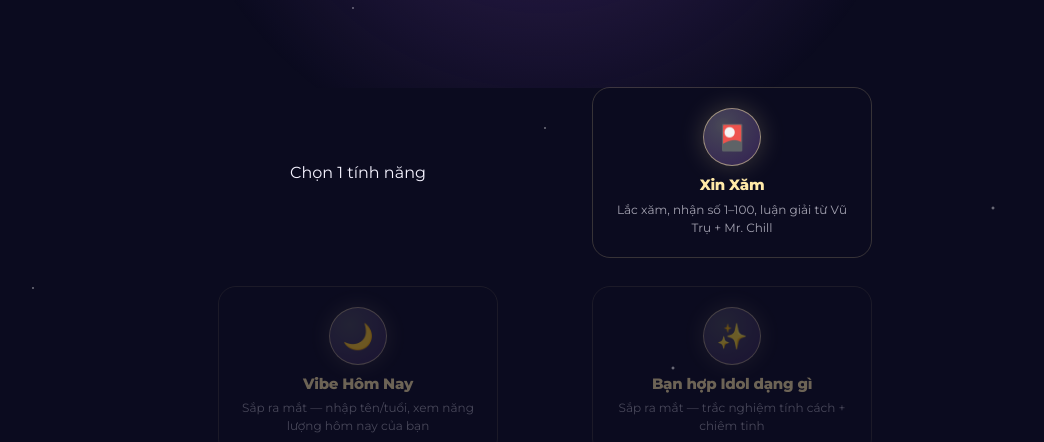
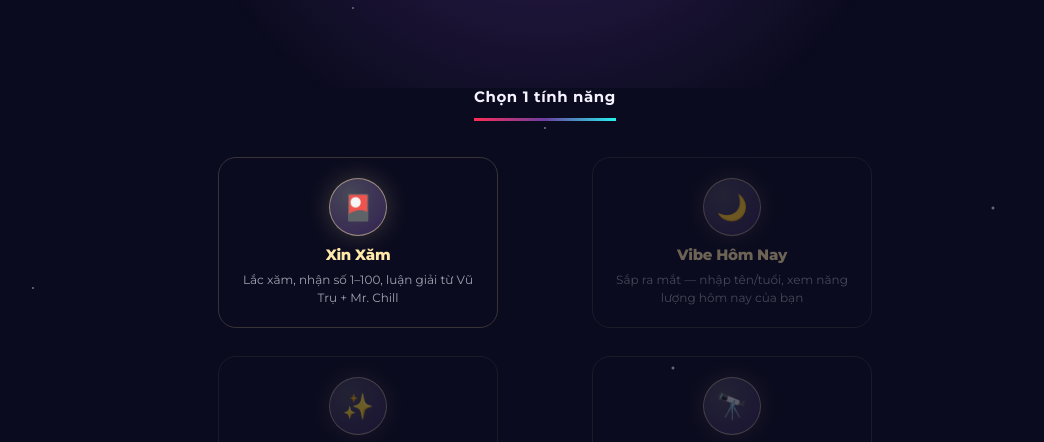
Before and after one commit to nguyentheanh47-code/chill-website, a website: page check-vibe/index.html in a window 1280 px wide. Shown: the part 352-794 px from the top of the page, without its empty margins (95-1139 px from the left). Drawn offline with Linux system fonts and the light colour scheme.

Commit message:
Update vibe.css

```diff
--- a/check-vibe/vibe.css
+++ b/check-vibe/vibe.css
@@ -64,18 +64,12 @@
   display:grid; grid-template-columns:1fr 1fr; gap:28px;
   align-items:center; justify-items:center;
 }
-.vibe-center-badge{
+.vibe-center-label{
   grid-column:1 / -1; justify-self:center;
-  width:100px; height:100px; border-radius:50%;
-  background:conic-gradient(from 0deg, var(--v-pink), var(--nebula), var(--v-cyan), var(--v-pink));
-  display:flex; align-items:center; justify-content:center;
-  box-shadow:0 0 50px rgba(37,244,238,0.3);
-  margin-bottom:8px;
-}
-.vibe-center-badge span{
-  background:var(--cosmic); width:86px; height:86px; border-radius:50%;
-  display:flex; align-items:center; justify-content:center; font-size:12px; font-weight:800;
-  text-align:center; line-height:1.3;
+  font-size:15px; font-weight:700; letter-spacing:0.04em; color:var(--v-text);
+  padding-bottom:12px; margin-bottom:8px;
+  border-bottom:3px solid transparent;
+  border-image:linear-gradient(90deg, var(--v-pink), var(--nebula), var(--v-cyan)) 1;
 }
 
 .vibe-star{
```
